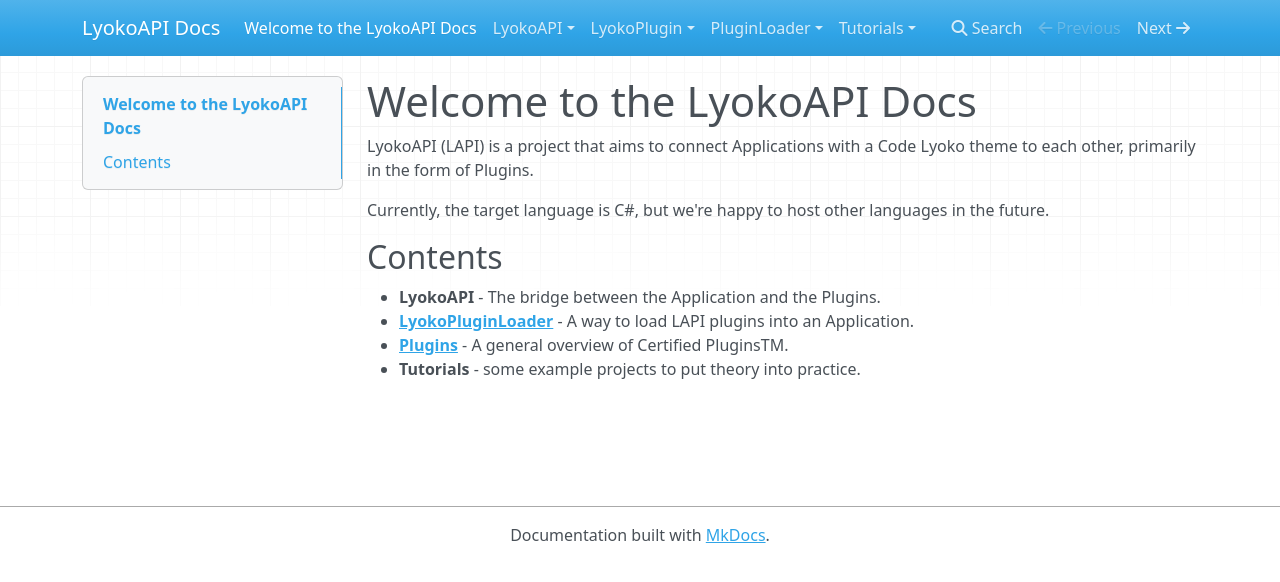
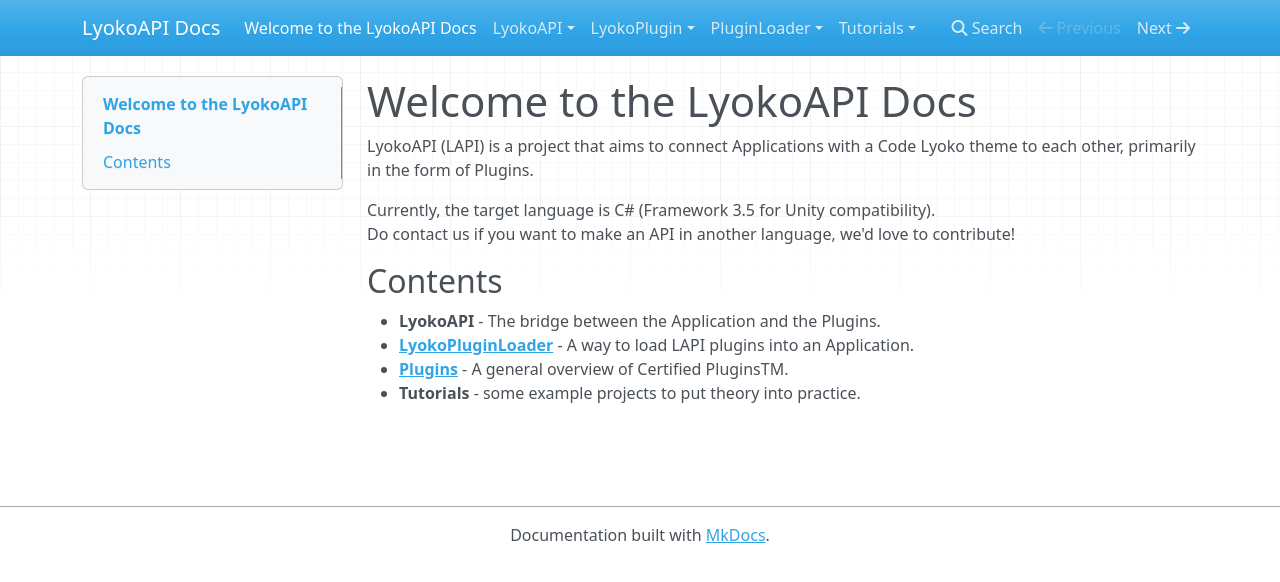
Before and after one commit to LyokoAPI/LyokoAPIDoc, an MkDocs documentation site: the page built from docs/index.md, in a window 1280 px wide. Shown: the top 582 px of the page. Built offline with MkDocs 1.6.1, drawn with Linux system fonts in a browser that asks for light colours; nearby versions of some CDN libraries.

Commit message:
Update index.md

```diff
--- a/docs/index.md
+++ b/docs/index.md
@@ -2,7 +2,8 @@
 
 LyokoAPI (LAPI) is a project that aims to connect Applications with a Code Lyoko theme to each other, primarily in the form of Plugins.
 
-Currently, the target language is C#, but we're happy to host other languages in the future.
+Currently, the target language is C# (Framework 3.5 for Unity compatibility).<br>
+Do contact us if you want to make an API in another language, we'd love to contribute!
 
 
 ## Contents
```
